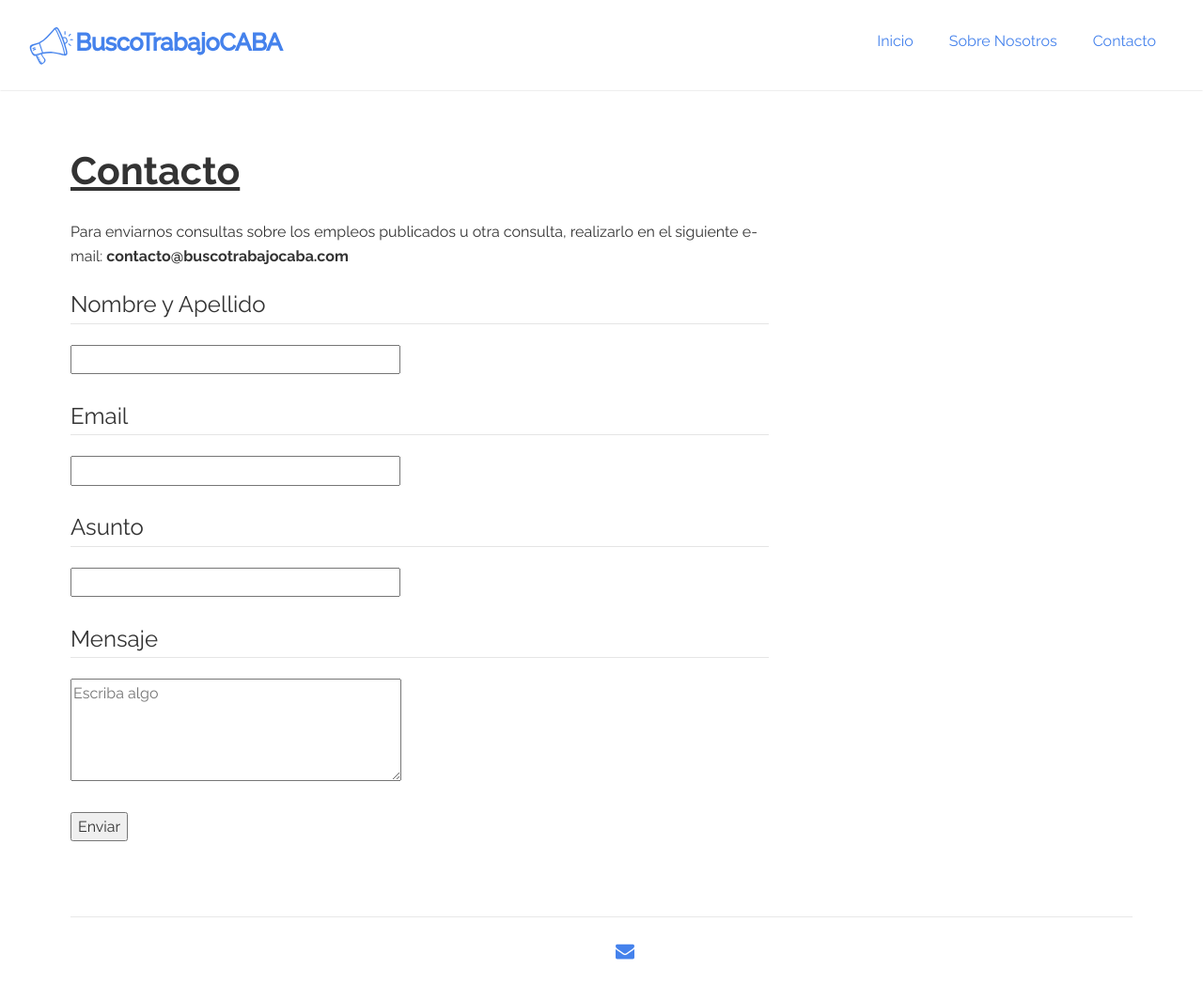
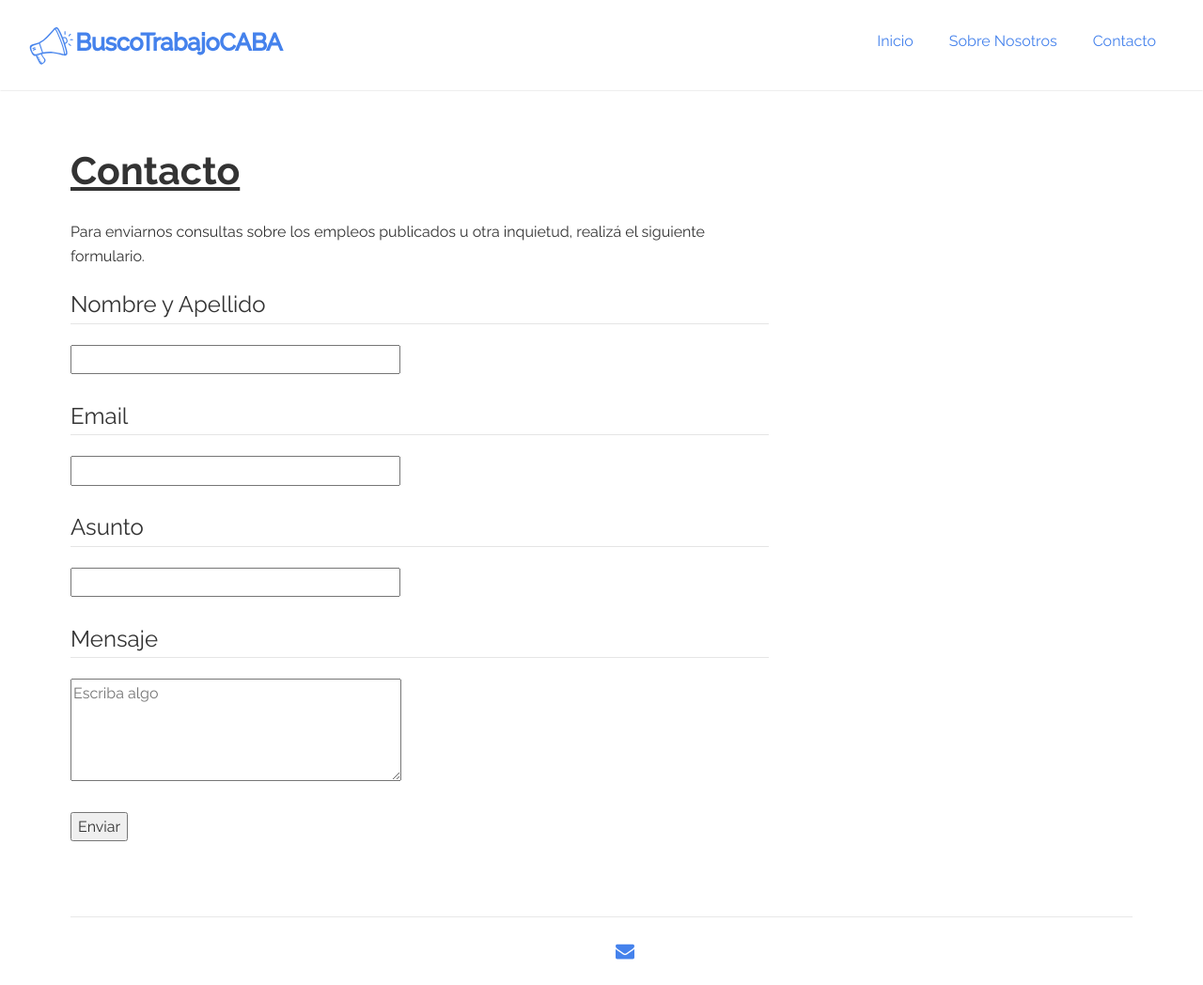
Before and after one commit to Lucas68747/buscotrabajoargentina.github.io, a Jekyll site: the page built from contacto.md, in a window 1280 px wide. Shown: the whole page at 94% size. Built offline with Jekyll 4.4.1, drawn with Linux system fonts in a browser that asks for light colours; comment, search, counter and statistics services are not loaded.

Commit message:
Update contacto.md

```diff
--- a/contacto.md
+++ b/contacto.md
@@ -4,6 +4,6 @@ permalink: "/contacto/"
 layout: page
 adallow: 0
 ---
-Para enviarnos consultas sobre los empleos publicados u otra consulta, realizarlo en el siguiente e-mail: **contacto@buscotrabajocaba.com**
+Para enviarnos consultas sobre los empleos publicados u otra inquietud, realizá el siguiente formulario.
 
 {% include formulario-contacto.html %}
```
